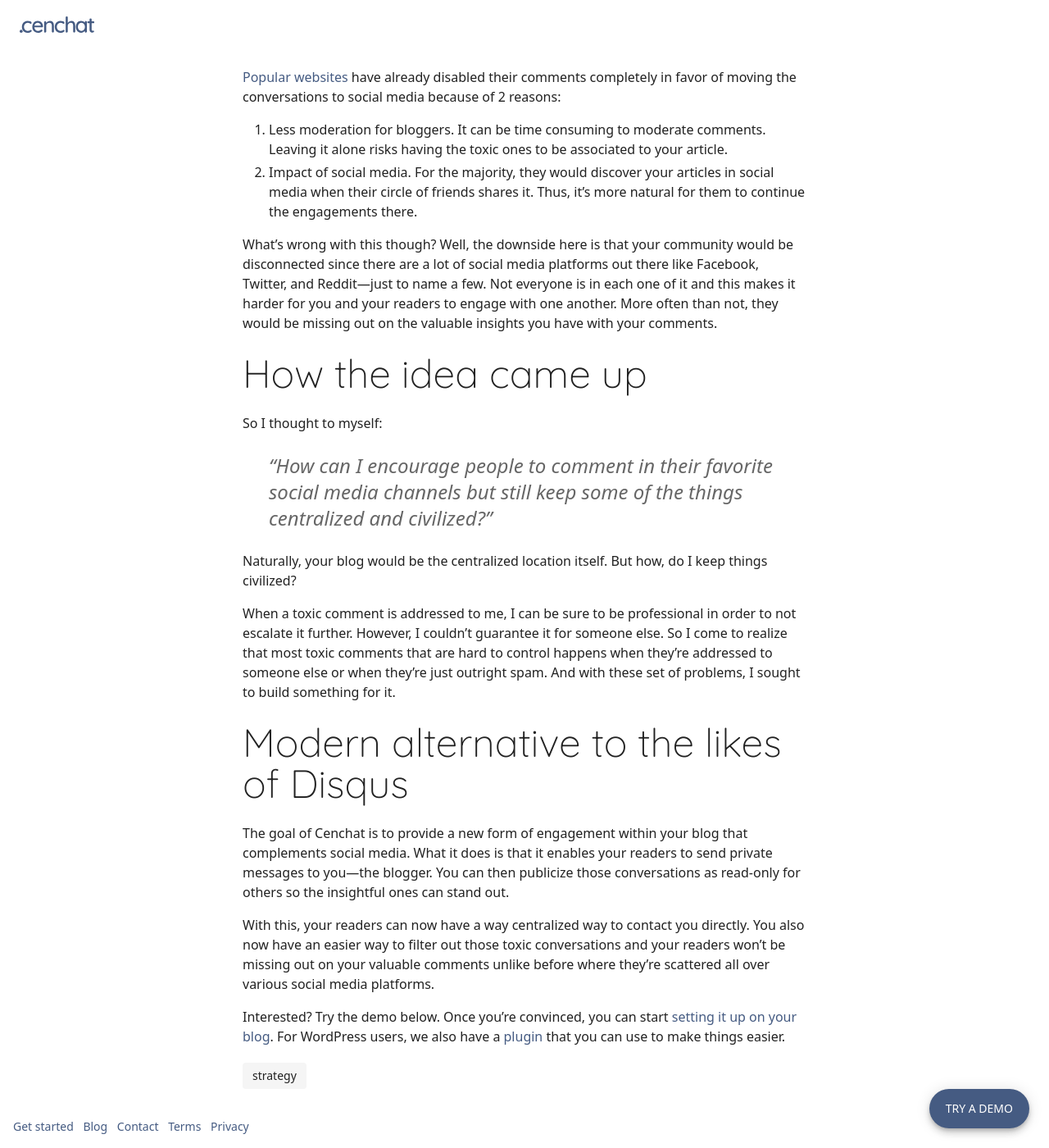
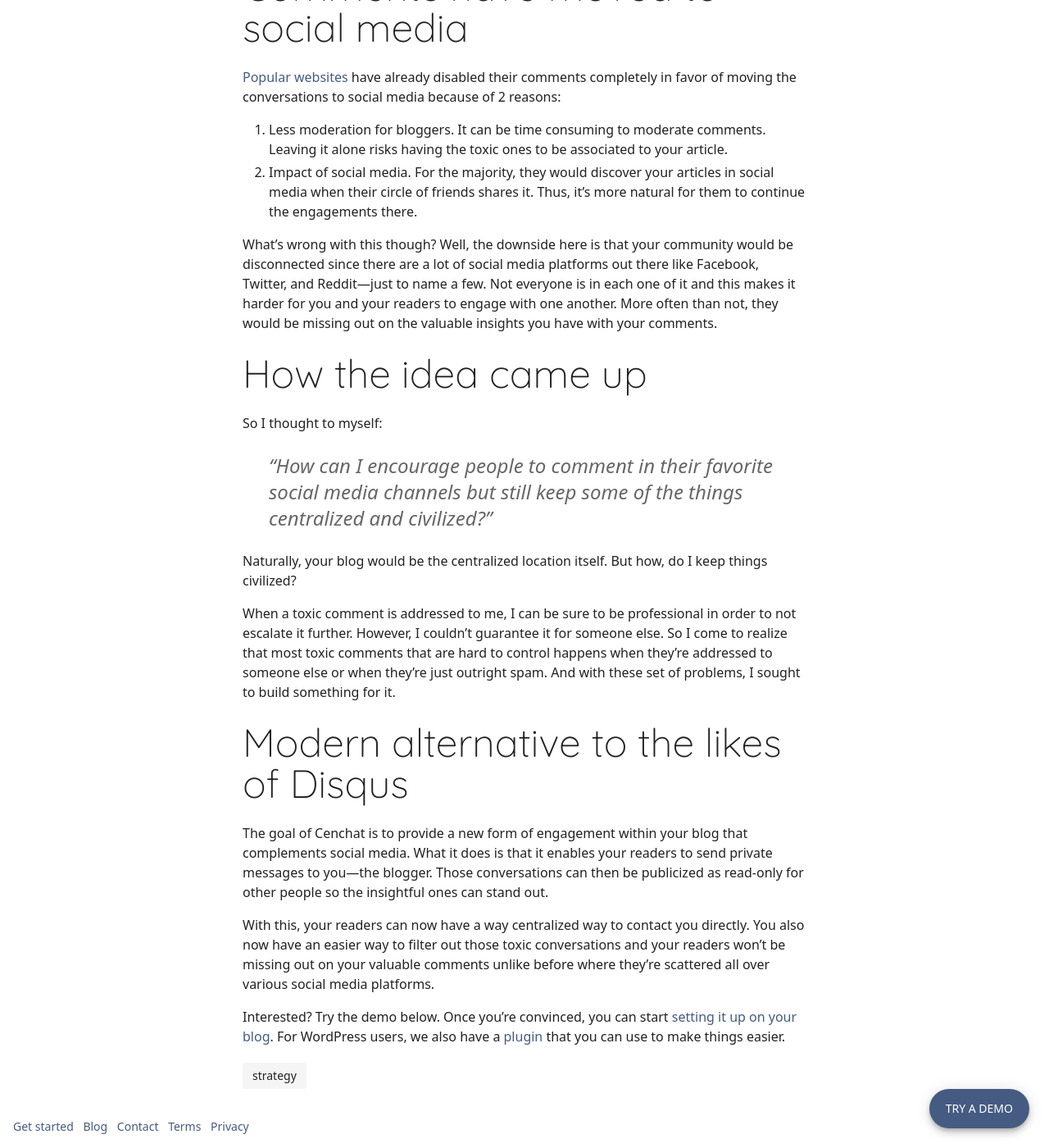
Before and after one commit to cenchat/cenchat.github.io, a Jekyll site: the page built from _posts/2019-06-16-why-cenchat.md, in a window 1280 px wide and 1400 px high, scrolled down 406 px. Shown: the whole window at 82% size. Built offline with Jekyll 4.4.1, drawn with Linux system fonts in a browser that asks for light colours; a script that is not in the unit is left out.

Commit message:
Update site

```diff
--- a/_layouts/post.html
+++ b/_layouts/post.html
@@ -30,8 +30,12 @@ layout: default
         <div>
           <p class="post__footer-print">
             <em>
-              Cenchat provides a better way to engage with the audiences of those who have opted to disable their comment section. When comments are disabled, they tend to move to various social media when people share it there. While this makes things easier for the author, it however makes it difficult for their audiences to directly engage with them. Cenchat solves this by enabling people to send private messages to the author from within their articles. The authors can then publicize those conversations as read-only so the insightful ones can stand out.
+              Cenchat is a service that provides a new form of engagement within your blog. It enables your readers to send private messages to you—the blogger. Those conversations can then be publicized as read-only for other people so the insightful ones can stand out.
             </em>
+          </p>
+
+          <p class="post__footer-print">
+            <em>Learn more on <a href="{{ site.url }}/blog/2019/06/16/why-cenchat">why you should use Cenchat</a>.</em>
           </p>
         </div>
       {%- endunless -%}
--- a/_posts/2019-06-16-why-cenchat.md
+++ b/_posts/2019-06-16-why-cenchat.md
@@ -32,7 +32,7 @@ When a toxic comment is addressed to me, I can be sure to be professional in ord
 
 ## Modern alternative to the likes of Disqus
 
-The goal of Cenchat is to provide a new form of engagement within your blog that complements social media. What it does is that it enables your readers to send private messages to you—the blogger. You can then publicize those conversations as read-only for others so the insightful ones can stand out.
+The goal of Cenchat is to provide a new form of engagement within your blog that complements social media. What it does is that it enables your readers to send private messages to you—the blogger. Those conversations can then be publicized as read-only for other people so the insightful ones can stand out.
 
 With this, your readers can now have a way centralized way to contact you directly. You also now have an easier way to filter out those toxic conversations and your readers won't be missing out on your valuable comments unlike before where they're scattered all over various social media platforms.
 
--- a/assets/layout.css
+++ b/assets/layout.css
@@ -2,32 +2,19 @@
   display: flex;
   flex-direction: column;
   height: 100vh;
-  padding-top: 56px;
-}
-
-@media (min-width: 960px) {
-  .layout {
-    padding-top: 64px;
-  }
 }
 
 .layout__header {
-  position: fixed;
-  top: 0;
-  right: 0;
-  bottom: 0;
-  left: 0;
-  z-index: 400;
   display: flex;
   align-items: center;
-  height: 56px;
+  min-height: 56px;
   padding: 10px;
   background-color: #fff;
 }
 
 @media (min-width: 960px) {
   .layout__header {
-    height: 64px;
+    min-height: 64px;
     padding: 18px;
   }
 }
```
